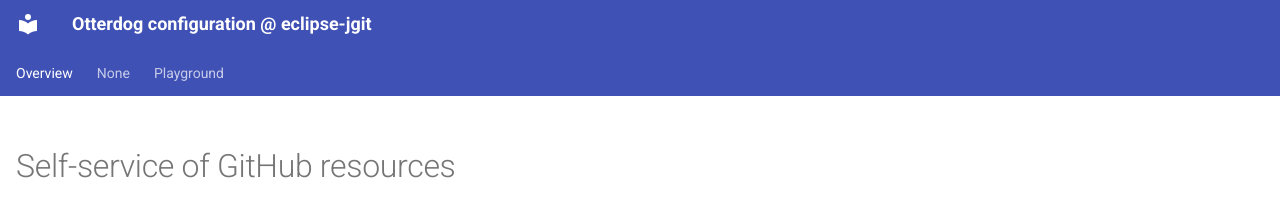
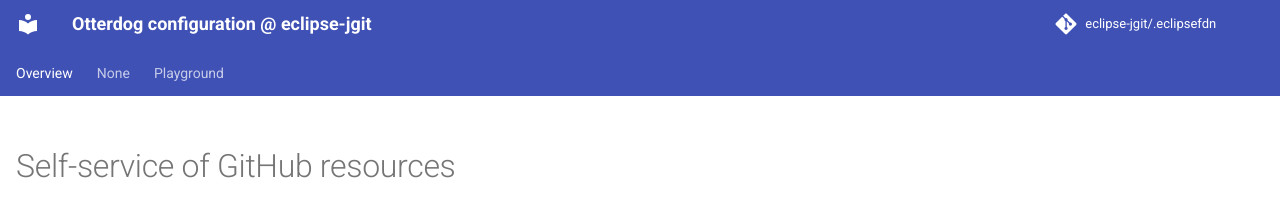
Before and after one commit to eclipse-jgit/.eclipsefdn, an MkDocs documentation site: the page built from docs/index.md, in a window 1280 px wide. Shown: the top 203 px of the page. Built offline with MkDocs 1.6.1 and Material for MkDocs 9.7.7, drawn with Linux system fonts in a browser that asks for light colours; comment, search, counter and statistics services are not loaded.

Commit message:
Updating file 'mkdocs.yml' with otterdog.

```diff
--- a/mkdocs.yml
+++ b/mkdocs.yml
@@ -3,6 +3,9 @@ site_description: Otterdog configuration @ eclipse-jgit
 strict: false
 
 site_url: https://eclipse-jgit.github.io/.eclipsefdn/
+
+repo_name: eclipse-jgit/.eclipsefdn
+repo_url: https://github.com/eclipse-jgit/.eclipsefdn/
 
 docs_dir: ./docs
 site_dir: ./_site
```
